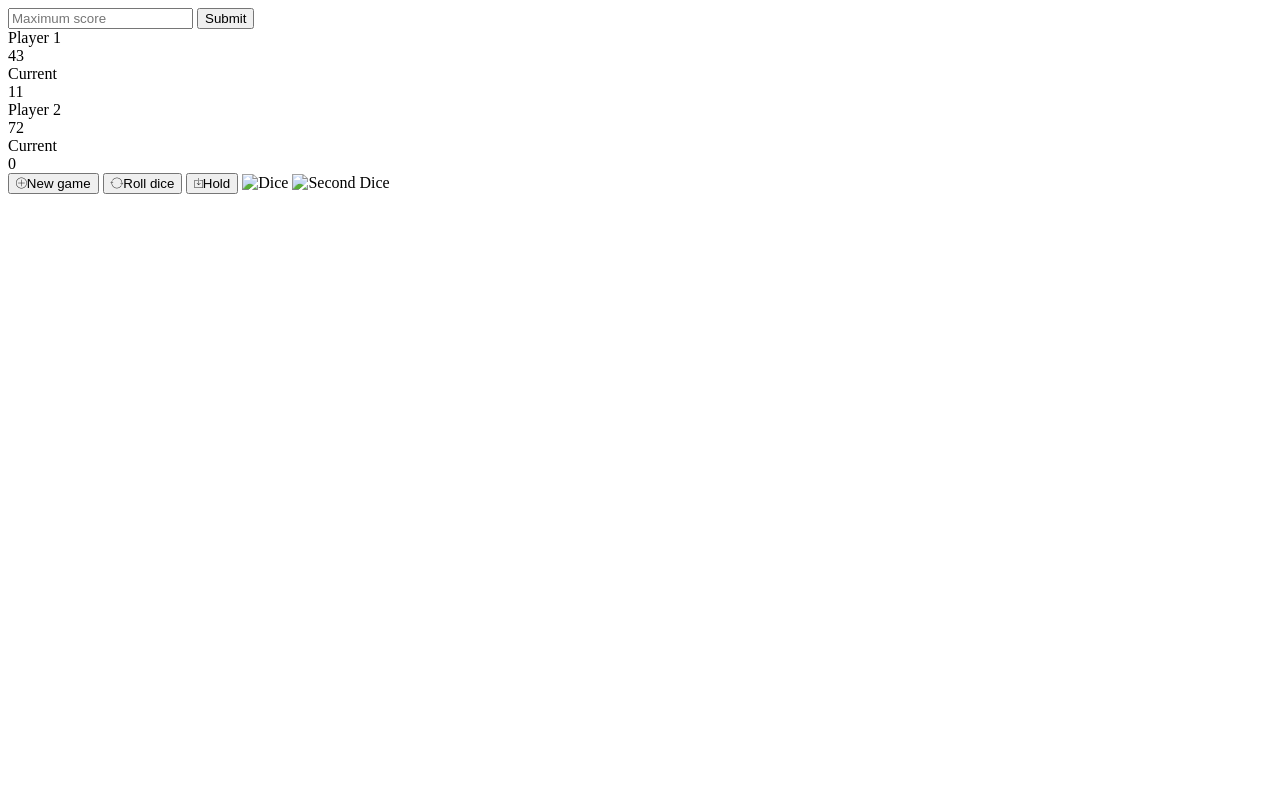
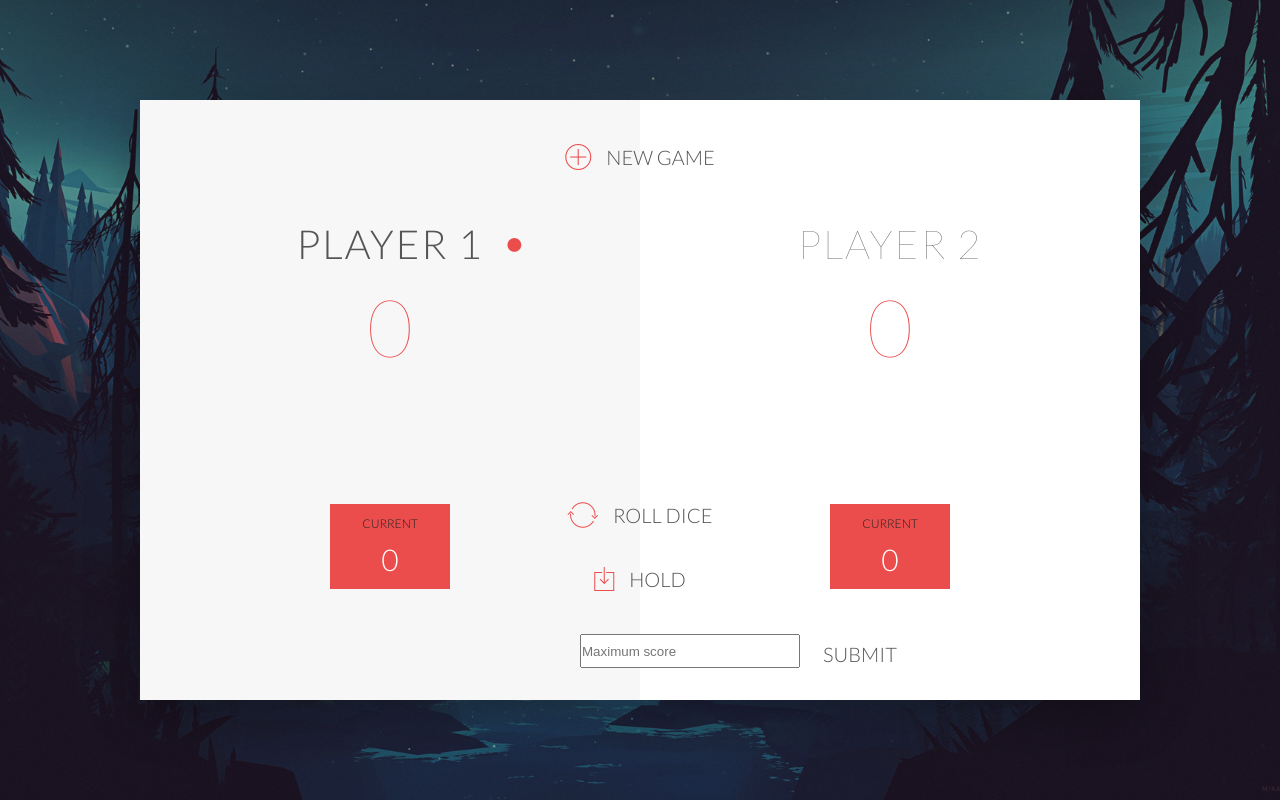
Before and after one commit to TheDanielAlejandro/Pig-Dice-Game, a plain HTML site: page index.html in a window 1280 px wide. Drawn offline with nearby package versions, Linux system fonts and the light colour scheme; the site is published under a folder, as on GitHub Pages, so addresses that start at the root find nothing; files whose address does not match are found by name.

Commit message:
Update index.html

```diff
--- a/index.html
+++ b/index.html
@@ -4,7 +4,7 @@
         <meta charset="UTF-8">
         <link href="https://fonts.googleapis.com/css?family=Lato:100,300,600" rel="stylesheet" type="text/css">
         <link href="http://code.ionicframework.com/ionicons/2.0.1/css/ionicons.min.css" rel="stylesheet" type="text/css">
-        <link type="text/css" rel="stylesheet" href="/CSS/style.css">
+        <link type="text/css" rel="stylesheet" href="CSS/style.css">
 
 <meta name="viewport" content="width=device-width,initial-scale=1,maximum-scale=1,user-scalable=no">
 <meta http-equiv="X-UA-Compatible" content="IE=edge,chrome=1">
@@ -39,10 +39,10 @@
             <button class="btn-roll"><i class="ion-ios-loop"></i>Roll dice</button>
             <button class="btn-hold"><i class="ion-ios-download-outline"></i>Hold</button>
 
-            <img src="/Images/dice-5.png" alt="Dice" class="dice">
-            <img src="/Images/dice-5.png" alt="Second Dice" class="dice1">
+            <img src="Images/dice-5.png" alt="Dice" class="dice">
+            <img src="Images/dice-5.png" alt="Second Dice" class="dice1">
         </div>
 
-        <script src="/JS/app.js"></script>
+        <script src="JS/app.js"></script>
     </body>
 </html>
```
